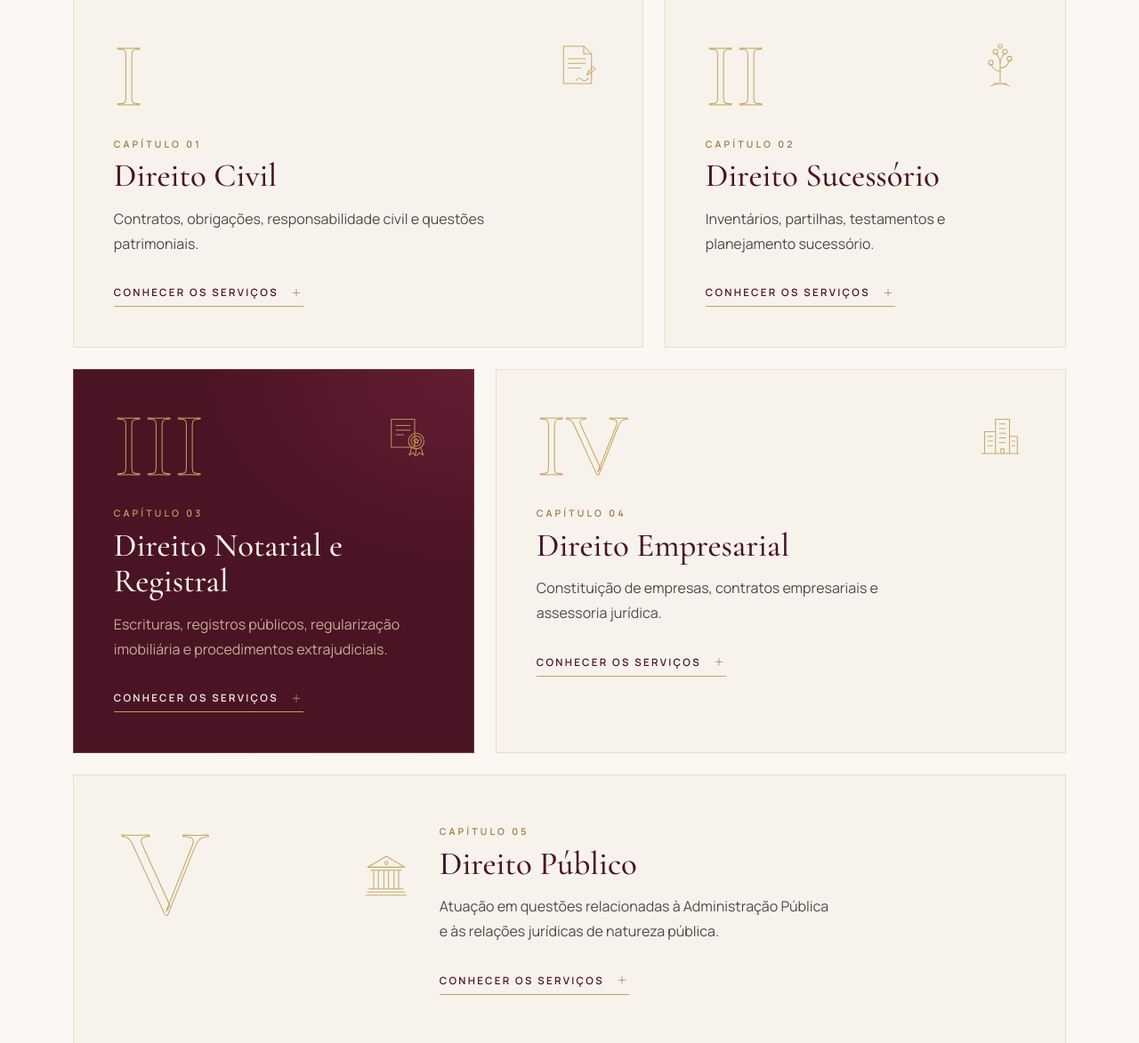
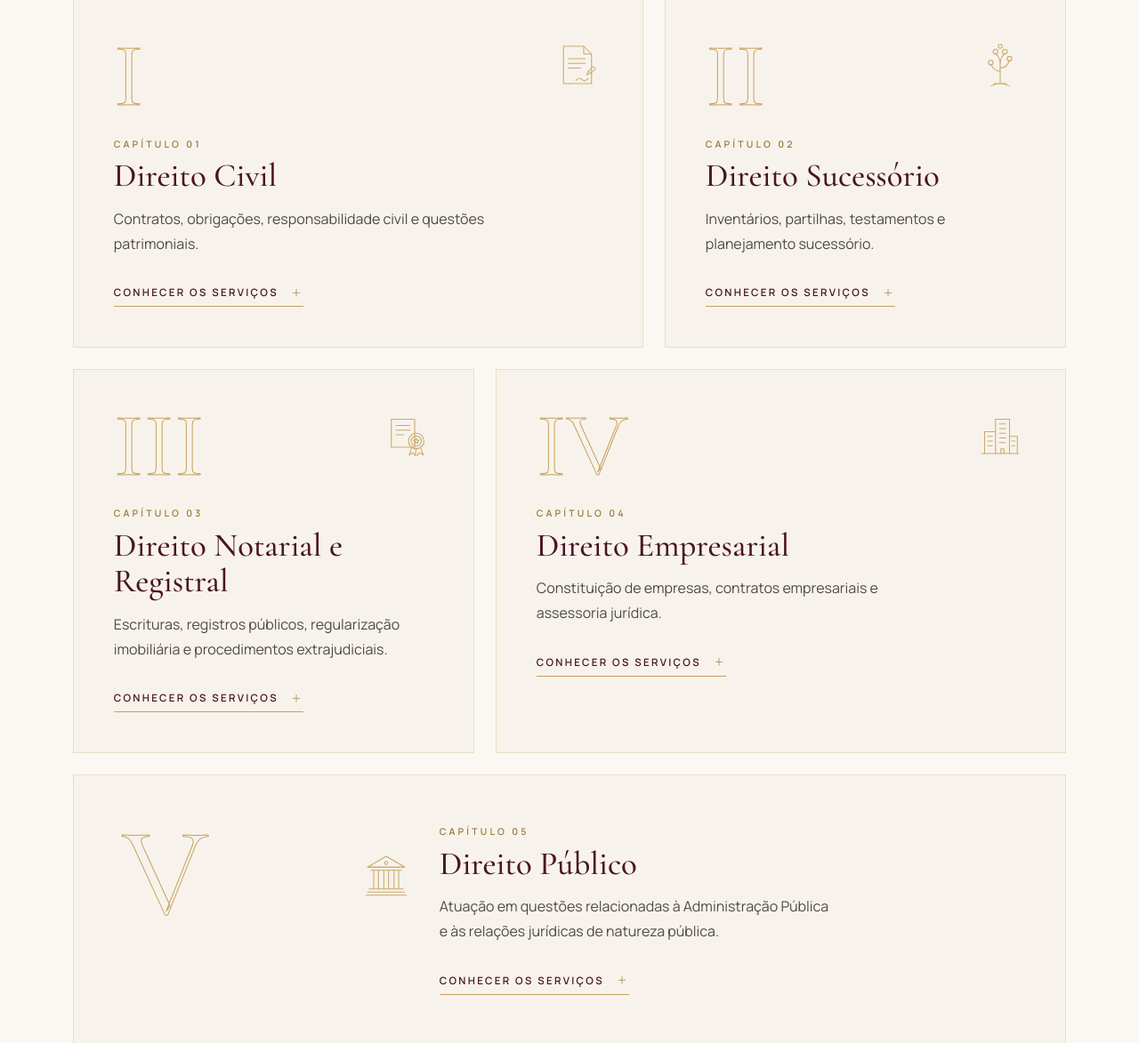
Before and after one commit to davidgregoro21/orcamento.net, a PHP site: page /sites_clientes/amanda-rodrigues/site/index.html in a window 1280 px wide. Shown: the part 2578-3751 px from the top of the page at 89% size. Run offline with PHP 8.4, Linux system fonts and the light colour scheme.

Commit message:
Site Amanda: Direito Notarial e Registral com a mesma cor das outras áreas
Co-Authored-By: Claude Opus 5.5 <noreply@anthropic.com>
Claude-Session: https://claude.ai/code/session_013fyv1C8XrvX4zRWgDaNQrJ

```diff
--- a/sites_clientes/amanda-rodrigues/site/assets/css/style.css
+++ b/sites_clientes/amanda-rodrigues/site/assets/css/style.css
@@ -596,7 +596,7 @@ a:hover { color: var(--wine); }
   .chapters { grid-template-columns: repeat(12, 1fr); gap: 1.5rem; }
   .chapter--wide { grid-column: 1 / span 7; }
   .chapter--tall { grid-column: 8 / span 5; }
-  .chapter--dark { grid-column: 1 / span 5; }
+  .chapter--dark, .chapter--notarial { grid-column: 1 / span 5; }
   .chapter:nth-child(4) { grid-column: 6 / span 7; }
   .chapter--wide .chapter-panel ul, .chapter:nth-child(4) .chapter-panel ul { columns: 2; column-gap: 2rem; }
   .chapter--full { grid-template-columns: 1fr 2fr; padding: 3.4rem; }
--- a/sites_clientes/amanda-rodrigues/site/index.html
+++ b/sites_clientes/amanda-rodrigues/site/index.html
@@ -302,7 +302,7 @@
           </article>
 
           <!-- Capítulo III -->
-          <article class="chapter chapter--dark reveal" id="direito-notarial-registral">
+          <article class="chapter chapter--notarial reveal" id="direito-notarial-registral">
             <div class="chapter-top">
               <span class="chapter-num" aria-hidden="true">III</span>
               <img class="chapter-icon" src="assets/img/areas-atuacao/direito-notarial-registral.svg" alt="" width="64" height="64" loading="lazy">
```
